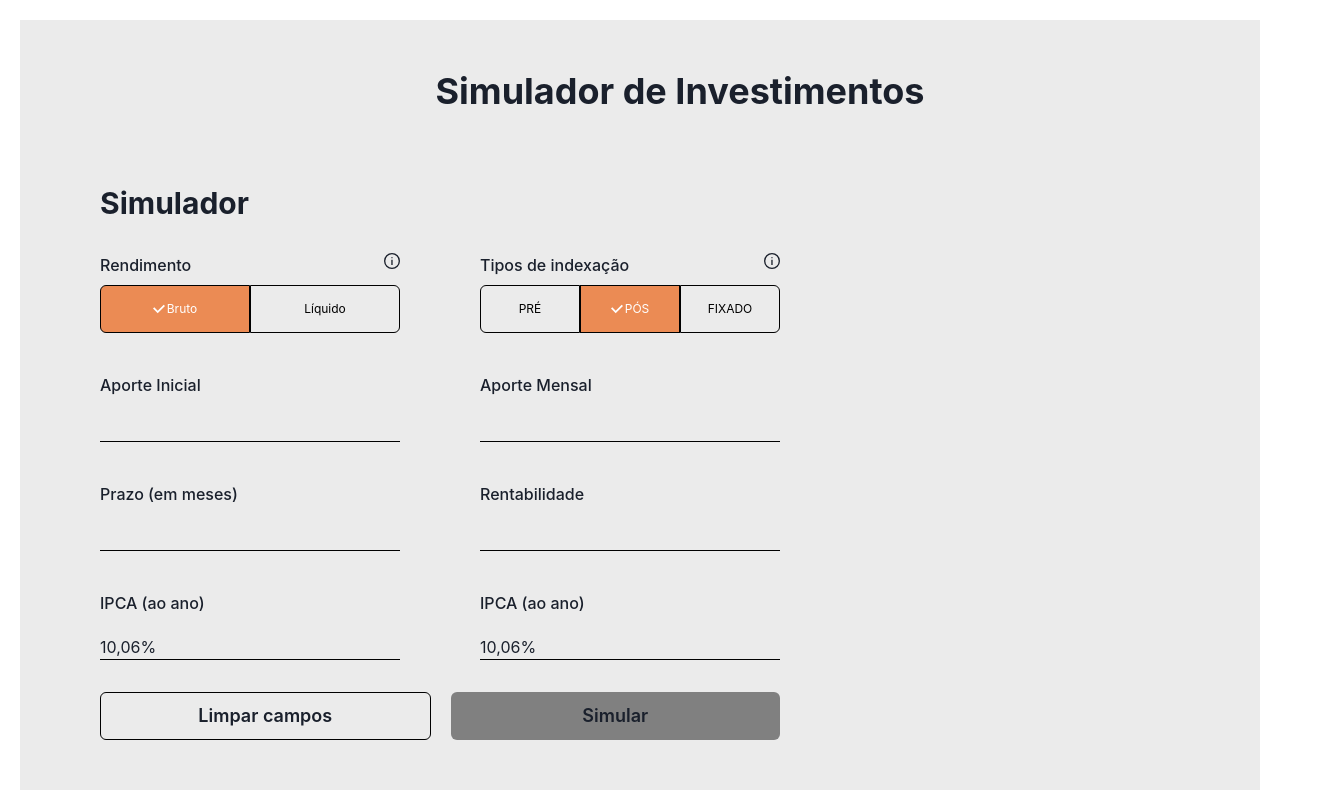
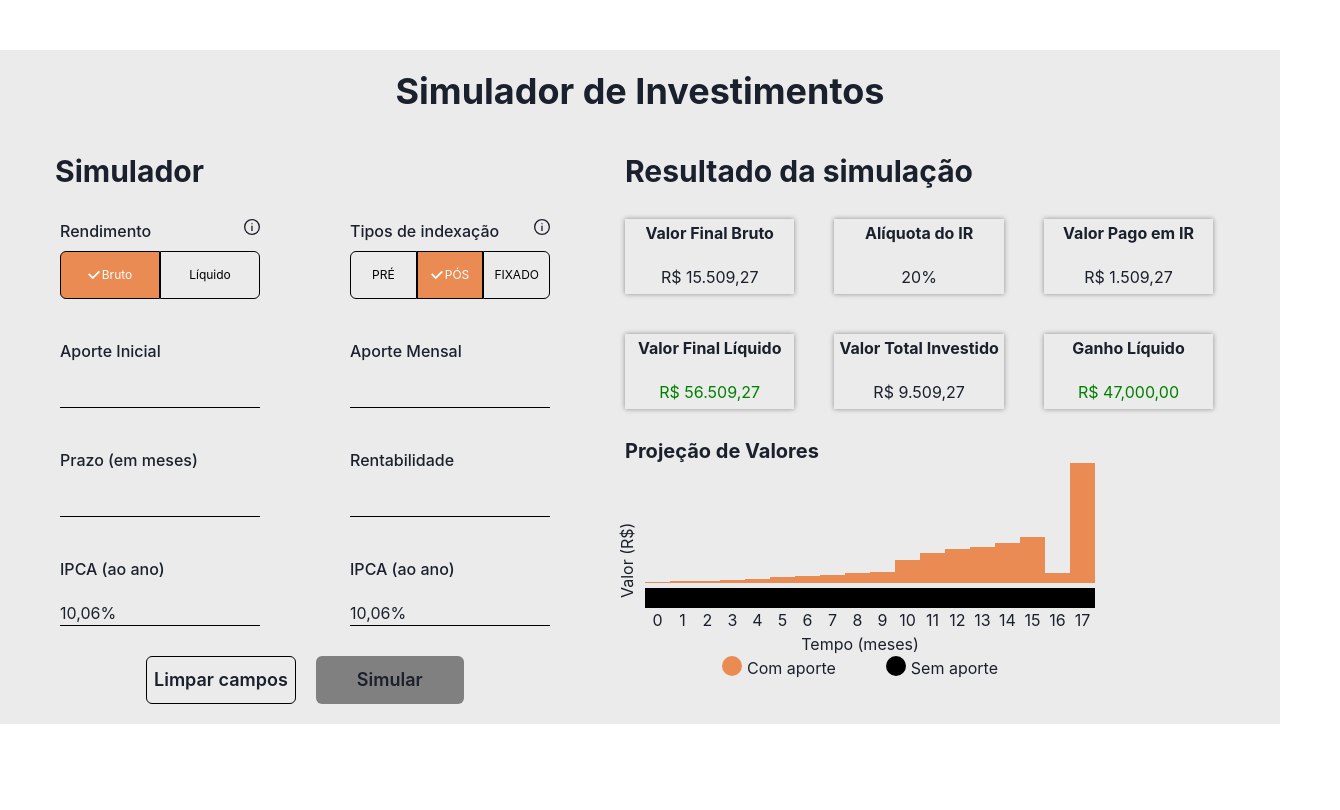
Before and after one commit to arthurticianeli/desafio-frontend-eqi-investimentos, a React (Create React App) app: page / in a window 1280 px wide. Shown: the whole page, 1340 px wide, since content can reach past the window. Built offline with nearby package versions, Linux system fonts and the light colour scheme.

Commit message:
fix: fixed responsive problem. changed some grids to flex-box

```diff
--- a/src/Components/SimulationResult/Projection.jsx
+++ b/src/Components/SimulationResult/Projection.jsx
@@ -1,4 +1,11 @@
-import { Box, Center, Flex, Heading, HStack, Text } from '@chakra-ui/react';
+import {
+  Box,
+  Center,
+  Flex,
+  Heading,
+  Text,
+  useMediaQuery,
+} from '@chakra-ui/react';
 import React from 'react';
 
 const Projections = [
@@ -23,19 +30,57 @@ const Projections = [
 ];
 
 function Projection() {
+  const [isMobile] = useMediaQuery('(max-width: 30em)');
   return (
     <Box>
-      <Heading>Projeção de Valores</Heading>
-      <HStack alignItems={'flex-end'}>
+      <Heading as="h3" size={'md'}>
+        Projeção de Valores
+      </Heading>
+      <Flex position={'relative'}>
+        <Text
+          position={'absolute'}
+          bottom="10px"
+          left="-10px"
+          transformOrigin="0 0"
+          transform="rotate(270deg)"
+        >
+          {isMobile ? 'Tempo (meses)' : 'Valor (R$)'}
+        </Text>
+        <Flex
+          flexDir={{ base: 'column', sm: 'row' }}
+          alignItems={{ base: 'flex-start', sm: 'flex-end' }}
+          ml={'20px'}
+          w="full"
+        >
           {Projections.map((value, i) => (
-          <Flex flexDir={'column-reverse'}>
-            <Text textAlign={'center'}>{i}</Text>
-            <Box minW="20px" h={'20px'} bg={'black'} mt="5px" />
-            <Box h={`${value}px`} bg={'primary'} />
+            <Flex
+              flexDir={{ base: 'row-reverse', sm: 'column' }}
+              w={{ base: '', sm: 'full' }}
+            >
+              <Box
+                h={{ base: 'full', sm: `${value}px` }}
+                w={{ base: `${value}px`, sm: 'full' }}
+                bg={'primary'}
+              />
+              <Box
+                h={{ base: 'full', sm: '20px' }}
+                w={{ base: '20px', sm: 'full' }}
+                bg={'black'}
+                mt={{ base: '0', sm: '5px' }}
+                mr={{ base: 'px', sm: '0' }}
+              />
+              <Text textAlign={'center'} w={'25px'}>
+                {i}
+              </Text>
             </Flex>
           ))}
-      </HStack>
-      <Center margin="auto">
+        </Flex>
+      </Flex>
+      <Box margin="auto">
+        <Text textAlign={'center'}>
+          {isMobile ? 'Valor (R$)' : 'Tempo (meses)'}
+        </Text>
+        <Center>
           <Flex mr="50px">
             <Box
               w={'20px'}
@@ -58,6 +103,7 @@ function Projection() {
           </Flex>
         </Center>
       </Box>
+    </Box>
   );
 }
 
--- a/src/Components/SimulationResult/index.jsx
+++ b/src/Components/SimulationResult/index.jsx
@@ -1,4 +1,4 @@
-import { Grid, GridItem, Heading, VStack } from '@chakra-ui/react';
+import { Heading, SimpleGrid, VStack } from '@chakra-ui/react';
 import React from 'react';
 
 import Card from './Card';
@@ -6,34 +6,28 @@ import Projection from './Projection';
 
 function SimulationResult() {
   return (
-    <Grid rowGap={8} columnGap={20}>
-      <GridItem colSpan={4}>
-        <Heading as="h2" size="lg">
-          Resultado da simulação
-        </Heading>
-      </GridItem>
-      <GridItem colSpan={2} colStart={2}>
+    <VStack
+      maxWidth={'600px'}
+      w={'full'}
+      spacing={'30px'}
+      mx={'auto'}
+      alignItems={'flex-start'}
+    >
+      <Heading as="h2" size="lg" alignSelf={'flex-start'}>
+        Resultado da simulação
+      </Heading>
+
+      <SimpleGrid columns={[1, 3]} spacing="40px">
         <Card title={'Valor Final Bruto'} value={'R$ 15.509,27'} />
-      </GridItem>
-      <GridItem colSpan={2} colStart={2}>
         <Card title={'Alíquota do IR'} value={'20%'} />
-      </GridItem>
-      <GridItem colSpan={2} colStart={2}>
         <Card title={'Valor Pago em IR'} value={'R$ 1.509,27'} />
-      </GridItem>
-      <GridItem colSpan={2} colStart={2}>
         <Card title={'Valor Final Líquido'} value={'R$ 56.509,27'} green />
-      </GridItem>
-      <GridItem colSpan={2} colStart={2}>
         <Card title={'Valor Total Investido'} value={'R$ 9.509,27'} />
-      </GridItem>
-      <GridItem colSpan={2} colStart={2}>
         <Card title={'Ganho Líquido'} value={'R$ 47,000,00'} green />
-      </GridItem>
-      <GridItem colSpan={4}>
-        <Projection />
-      </GridItem>
-    </Grid>
+      </SimpleGrid>
+
+      <Projection />
+    </VStack>
   );
 }
 
--- a/src/Components/Simulator/Income.jsx
+++ b/src/Components/Simulator/Income.jsx
@@ -5,7 +5,13 @@ import Input from '../Input';
 
 function Income() {
   return (
-    <VStack alignItems={'left'} spacing={'40px'}>
+    <VStack
+      alignItems={'left'}
+      spacing={'40px'}
+      w="200px"
+      mx="5px"
+      mb={{ base: '50px', sm: '0px' }}
+    >
       <ButtonGroup
         label={'Rendimento'}
         buttons={['Bruto', 'Líquido']}
--- a/src/Components/Simulator/IndexingType.jsx
+++ b/src/Components/Simulator/IndexingType.jsx
@@ -5,7 +5,7 @@ import Input from '../Input';
 
 function IndexingType() {
   return (
-    <VStack alignItems={'left'} spacing={'40px'}>
+    <VStack alignItems={'left'} spacing={'40px'} w="200px" mx="5px">
       <ButtonGroup
         label={'Tipos de indexação'}
         buttons={['PRÉ', 'PÓS', 'FIXADO']}
--- a/src/Components/Simulator/index.jsx
+++ b/src/Components/Simulator/index.jsx
@@ -1,4 +1,4 @@
-import { Flex, Grid, GridItem, Heading } from '@chakra-ui/react';
+import { Flex, Heading, VStack } from '@chakra-ui/react';
 import React from 'react';
 import ButtonClean from '../Buttons/ButtonClean';
 import ButtonSubmit from '../Buttons/ButtonSubmit';
@@ -7,25 +7,31 @@ import Indexing from './IndexingType';
 
 function Simulator() {
   return (
-    <Grid rowGap={8} columnGap={20}>
-      <GridItem colSpan={{ base: 1, md: 2 }}>
-        <Heading as="h2" size="lg">
+    <VStack
+      maxWidth={'500px'}
+      w={'full'}
+      spacing={'30px'}
+      mx="auto"
+      mb={{ base: '50px', xl: '0px' }}
+    >
+      <Heading as="h2" size="lg" alignSelf={'flex-start'}>
         Simulador
       </Heading>
-      </GridItem>
-      <GridItem colSpan={1} minW={'300px'}>
+
+      <Flex
+        flexWrap={'wrap'}
+        justifyContent={{ base: 'center', sm: 'space-between' }}
+        w="full"
+      >
         <Income />
-      </GridItem>
-      <GridItem colSpan={1} minW={'300px'}>
         <Indexing />
-      </GridItem>
-      <GridItem colSpan={{ base: 1, md: 2 }}>
+      </Flex>
+
       <Flex flexDir={{ base: 'column', sm: 'row' }}>
         <ButtonClean>Limpar campos</ButtonClean>
         <ButtonSubmit>Simular</ButtonSubmit>
       </Flex>
-      </GridItem>
-    </Grid>
+    </VStack>
   );
 }
 
--- a/src/Pages/Main.jsx
+++ b/src/Pages/Main.jsx
@@ -1,45 +1,26 @@
 import React from 'react';
-import { Box, Grid, GridItem, Heading } from '@chakra-ui/react';
+import { Box, Flex, Heading } from '@chakra-ui/react';
 import Simulator from '../Components/Simulator';
 import SimulationResult from '../Components/SimulationResult';
 
 function Main() {
   return (
-    // <Box bg="background" paddingY="50px" m="20px">
-    //   <Grid rowGap={8} columnGap={20}>
-    //     <GridItem colSpan={12}>
-    //       <Heading textAlign={'center'} as="h1" mb="40px">
-    //         Simulador de Investimentos
-    //       </Heading>
-    //     </GridItem>
-    //     <GridItem colSpan={5} colStart={2}>
-    //       <Simulator />
-    //     </GridItem>
-    //     <GridItem colSpan={5} colStart={7}>
-    //       <SimulationResult />
-    //     </GridItem>
-    //   </Grid>
-    // </Box>
-    <Box bg="background" paddingY="50px" m="20px">
-      <Grid rowGap={8} columnGap={20}>
-        <GridItem colSpan={{ base: 1, sm: 4, md: 12 }}>
-          <Heading textAlign={'center'} as="h1" mb="40px">
-            Simulador de Investimentos
-          </Heading>
-        </GridItem>
-        <GridItem
-          colSpan={{ base: 1, sm: 2, md: 4 }}
-          colStart={{ base: 0, sm: 2, md: 2 }}
-        >
-          <Simulator />
-        </GridItem>
-        <GridItem
-          colSpan={{ base: 1, sm: 2, md: 4 }}
-          colStart={{ base: 0, sm: 2, md: 7 }}
-        >
-          {/* <SimulationResult /> */}
-        </GridItem>
-      </Grid>
+    <Box
+      bg="background"
+      paddingY="50px"
+      w="full"
+      maxWidth={'1440px'}
+      p="20px"
+      mx="auto"
+      mt="50px"
+    >
+      <Heading textAlign={'center'} as="h1" mb="40px">
+        Simulador de Investimentos
+      </Heading>
+      <Flex flexWrap={'wrap'} justifyContent={'space-between'}>
+        <Simulator />
+        <SimulationResult />
+      </Flex>
     </Box>
   );
 }
```
Lines whose indentation alone changed are shown as unchanged.
